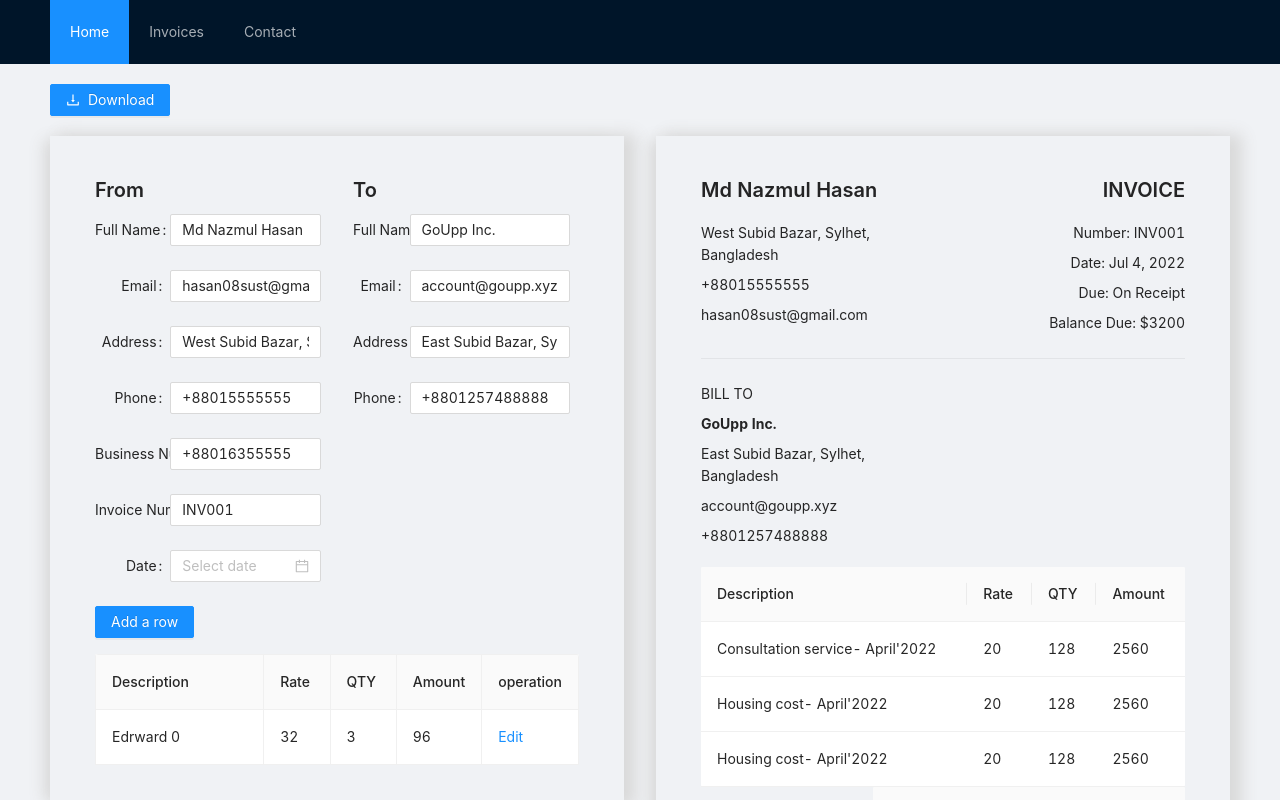
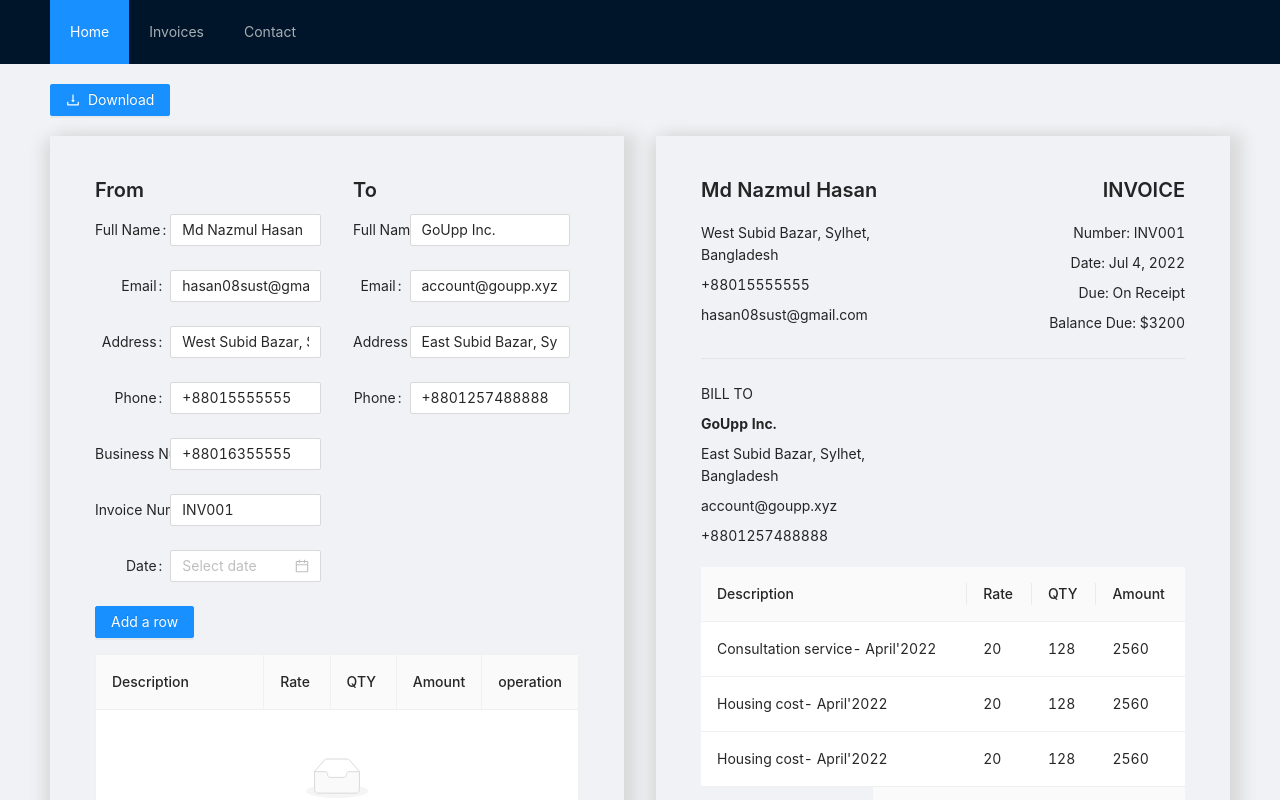
Before and after one commit to farhapartex/invoice-ui-ant-design, a React (Create React App) app: page / in a window 1280 px wide. Shown: the top 800 px of the page. Built offline with nearby package versions, Linux system fonts and the light colour scheme.

Commit message:
modal functionality added

```diff
--- a/src/components/InvModal.tsx
+++ b/src/components/InvModal.tsx
@@ -6,12 +6,13 @@ interface InvoiceModalProps {
     isModalVisible: boolean,
     handleCancel: () => void,
     children?: React.ReactNode,
+    submitHanlder?: () => void,
 }
 
 const InvoiceModal: React.FC<InvoiceModalProps> = (props) => {
-    const { title, isModalVisible, handleCancel, children } = props;
+    const { title, isModalVisible, handleCancel, children, submitHanlder } = props;
     return (
-        <Modal title={title} visible={isModalVisible} onOk={() => { }} onCancel={handleCancel}>
+        <Modal title={title} visible={isModalVisible} onOk={submitHanlder} onCancel={handleCancel}>
             {children}
         </Modal>
     )
--- a/src/components/InvoiceLayout.tsx
+++ b/src/components/InvoiceLayout.tsx
@@ -1,17 +1,21 @@
-import React from "react";
+import React, { useState } from "react";
 import { Col, Row } from 'antd';
 import LeftFrom from "./LeftFrom";
 import RightFrom from "./RightForm";
 import Itemtable from "./ItemTable";
-import { InvoiceData } from "./interface";
+import { InvoiceData, InvoiceTableData } from "./interface";
 
 
 interface InvoiceLayoutProps {
     invoiceData: InvoiceData
 }
 
+
+
 const InvoiceLayout: React.FC<InvoiceLayoutProps> = (props) => {
     const { invoiceData } = props;
+
+    const [items, setItems] = useState<InvoiceTableData[]>([]);
 
     return (
         <div className="invoiceForm">
@@ -24,7 +28,7 @@ const InvoiceLayout: React.FC<InvoiceLayoutProps> = (props) => {
                 </Col>
             </Row>
 
-            <Itemtable />
+            <Itemtable items={items} setItems={setItems} />
         </div>
     )
 }
--- a/src/components/ItemTable.tsx
+++ b/src/components/ItemTable.tsx
@@ -1,16 +1,10 @@
 import React, { useState } from 'react';
-import { InputNumber, Button, Form, Input, Popconfirm, Table, Typography, Col, Row } from 'antd';
+import { InputNumber, Button, Form, Input, Popconfirm, Table, Typography, message } from 'antd';
 import InvoiceModal from './InvModal';
+import { InvoiceTableData } from './interface';
 
-interface Item {
-    key: string;
-    description: string;
-    rate: number;
-    qty: number;
-    amount: number
-}
 
-const originData: Item[] = [];
+const originData: InvoiceTableData[] = [];
 for (let i = 0; i < 1; i++) {
     originData.push({
         key: i.toString(),
@@ -27,7 +21,7 @@ interface EditableCellProps extends React.HTMLAttributes<HTMLElement> {
     dataIndex: string;
     title: any;
     inputType: 'number' | 'text';
-    record: Item;
+    record: InvoiceTableData;
     index: number;
     children: React.ReactNode;
 }
@@ -68,14 +62,24 @@ const EditableCell: React.FC<EditableCellProps> = ({
 };
 
 
+interface ItemTableProps {
+    items: InvoiceTableData[],
+    setItems: React.Dispatch<React.SetStateAction<InvoiceTableData[]>>
+}
 
-const Itemtable: React.FC = () => {
+
+const Itemtable: React.FC<ItemTableProps> = (props) => {
+    const { items, setItems } = props;
+
     const [form] = Form.useForm();
-    const [data, setData] = useState<Item[]>(originData);
     const [editingKey, setEditingKey] = useState('');
     const [isModalVisible, setIsModalVisible] = useState(false);
+    const [description, setDescription] = useState<string>("");
+    const [rate, setRate] = useState<number>(0);
+    const [qty, setQty] = useState<number>(0);
 
-    const isEditing = (record: Item) => record.key === editingKey;
+
+    const isEditing = (record: InvoiceTableData) => record.key === editingKey;
 
     const showModal = () => {
         setIsModalVisible(true);
@@ -85,7 +89,7 @@ const Itemtable: React.FC = () => {
         setIsModalVisible(false);
     };
 
-    const edit = (record: Partial<Item> & { key: React.Key }) => {
+    const edit = (record: Partial<InvoiceTableData> & { key: React.Key }) => {
         form.setFieldsValue({ name: '', age: '', address: '', ...record });
         setEditingKey(record.key);
     };
@@ -95,24 +99,28 @@ const Itemtable: React.FC = () => {
     };
 
     const addRowHandler = () => {
-        setIsModalVisible(true);
-        // const currentDataLn: number = data.length;
-        // const newData: Item = {
-        //     key: currentDataLn.toString(),
-        //     description: `Edrward ${currentDataLn}`,
-        //     rate: 32,
-        //     qty: 3,
-        //     amount: 96,
-        // };
+        console.log("Working man!");
+        setIsModalVisible(false);
 
-        // setData([...data, newData]);
+        const newItem: InvoiceTableData = {
+            key: (items.length + 1).toString(),
+            description: description,
+            rate: rate,
+            qty: qty,
+            amount: rate * qty,
+        }
+        setDescription("");
+        setRate(0);
+        setQty(0);
+        setItems([...items, newItem]);
+        message.success("Item added successfully!");
     }
 
     const save = async (key: React.Key) => {
         try {
-            const row = (await form.validateFields()) as Item;
+            const row = (await form.validateFields()) as InvoiceTableData;
 
-            const newData = [...data];
+            const newData = [...items];
             const index = newData.findIndex(item => key === item.key);
             if (index > -1) {
                 const item = newData[index];
@@ -120,11 +128,11 @@ const Itemtable: React.FC = () => {
                     ...item,
                     ...row,
                 });
-                setData(newData);
+                setItems(newData);
                 setEditingKey('');
             } else {
                 newData.push(row);
-                setData(newData);
+                setItems(newData);
                 setEditingKey('');
             }
         } catch (errInfo) {
@@ -160,7 +168,7 @@ const Itemtable: React.FC = () => {
         {
             title: 'operation',
             dataIndex: 'operation',
-            render: (_: any, record: Item) => {
+            render: (_: any, record: InvoiceTableData) => {
                 const editable = isEditing(record);
                 return editable ? (
                     <span>
@@ -186,7 +194,7 @@ const Itemtable: React.FC = () => {
         }
         return {
             ...col,
-            onCell: (record: Item) => ({
+            onCell: (record: InvoiceTableData) => ({
                 record,
                 inputType: col.dataIndex === 'description' || col.dataIndex === 'amount' ? 'text' : 'number',
                 dataIndex: col.dataIndex,
@@ -216,7 +224,7 @@ const Itemtable: React.FC = () => {
 
     return (
         <div>
-            <Button type="primary" style={{ marginBottom: 16 }} onClick={addRowHandler}>
+            <Button type="primary" style={{ marginBottom: 16 }} onClick={() => setIsModalVisible(true)}>
                 Add a row
             </Button>
             <Form form={form} component={false} >
@@ -227,34 +235,34 @@ const Itemtable: React.FC = () => {
                         },
                     }}
                     bordered
-                    dataSource={data}
+                    dataSource={items}
                     columns={mergedColumns}
                     rowClassName="editable-row"
                     pagination={false}
                 />
             </Form>
-            <InvoiceModal title="Invoice Item" isModalVisible={isModalVisible} handleCancel={handleCancel}>
+            <InvoiceModal title="Invoice Item" isModalVisible={isModalVisible} handleCancel={handleCancel} submitHanlder={addRowHandler}>
                 <Form {...formItemLayout} layout="horizontal">
                     <Form.Item
                         name={'description'}
                         label="Description"
                         rules={[{ required: true, message: 'Please input description!' }]}
                     >
-                        <Input.TextArea placeholder="Ex: Lorem Ipsum " />
+                        <Input.TextArea placeholder="Ex: Lorem Ipsum " onChange={(e) => setDescription(e.target.value)} value={description} />
                     </Form.Item>
                     <Form.Item
                         name={'rate'}
                         label="Rate"
                         rules={[{ required: true, message: 'Please input rate!' }]}
                     >
-                        <Input placeholder="Ex: 20" />
+                        <Input placeholder="Ex: 20" onChange={(e) => setRate(parseFloat(e.target.value))} value={rate} />
                     </Form.Item>
                     <Form.Item
                         name={'qty'}
                         label="Quantity"
                         rules={[{ required: true, message: 'Please input quantity!' }]}
                     >
-                        <Input placeholder="Ex: 320" />
+                        <Input placeholder="Ex: 320" onChange={(e) => setQty(parseInt(e.target.value))} value={qty} />
                     </Form.Item>
                 </Form>
             </InvoiceModal>
--- a/src/components/interface.tsx
+++ b/src/components/interface.tsx
@@ -13,10 +13,11 @@ export interface Invoice {
 }
 
 export interface InvoiceTableData {
+    key: string,
     description: string,
     rate: number,
     qty: number,
-    amount: number,
+    amount?: number,
 }
 
 export interface InvoiceData {
```
